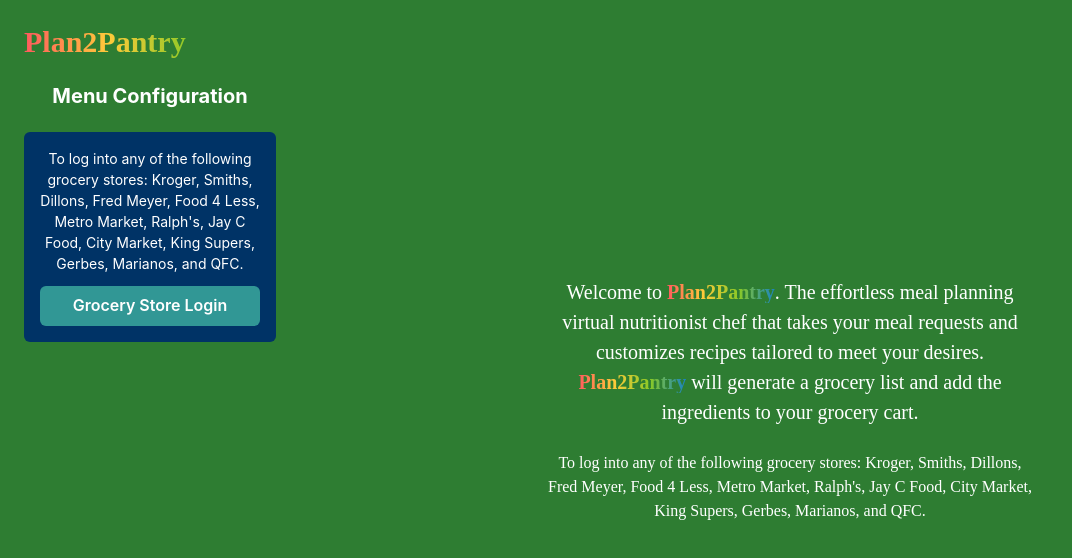
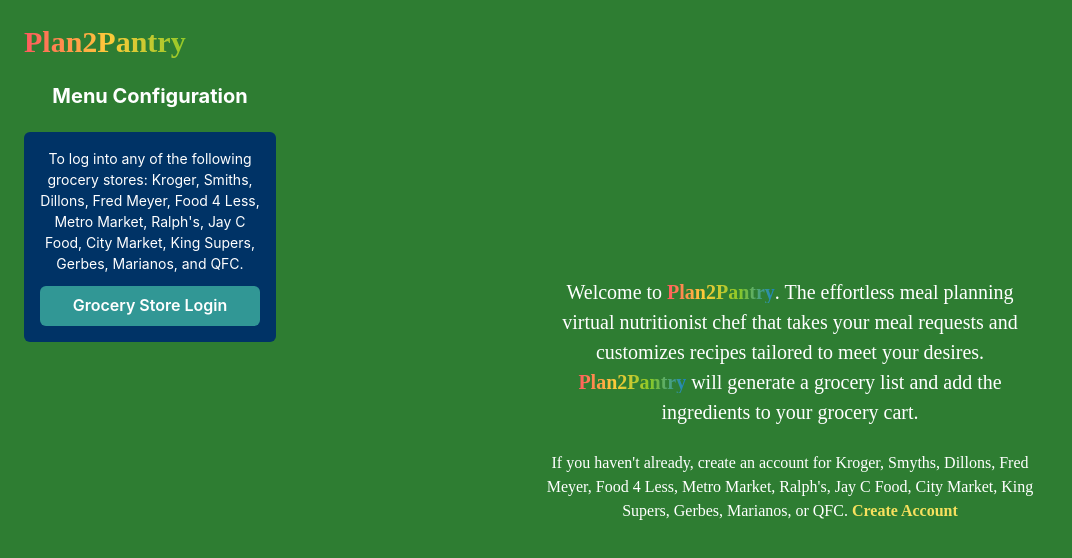
Before and after one commit to maa11235/meal-planner-frontend, a React (Create React App) app: page / in a window 1280 px wide. Shown: the top 558 px of the page, without its empty margins (0-1072 px from the left). Built offline with nearby package versions, Linux system fonts and the light colour scheme.

Commit message:
Update front end to include link for kroger sign in

```diff
--- a/src/App.js
+++ b/src/App.js
@@ -7,6 +7,7 @@
   Button,
   Text,
   extendTheme,
+  Link,
 } from "@chakra-ui/react";
 
 // Theme with dark green background
@@ -99,7 +100,7 @@
                 grocery cart.
               </Text>
 
-              {/* Grocery Store Info Paragraph */}
+              {/* Grocery Store Info Paragraph (updated) */}
               <Text
                 mt={6}
                 fontSize="md"
@@ -107,9 +108,17 @@
                 textAlign="center"
                 fontFamily="'Dancing Script', cursive"
               >
-                To log into any of the following grocery stores: Kroger, Smiths,
+                If you haven't already, create an account for Kroger, Smyths,
                 Dillons, Fred Meyer, Food 4 Less, Metro Market, Ralph's, Jay C
-                Food, City Market, King Supers, Gerbes, Marianos, and QFC.
+                Food, City Market, King Supers, Gerbes, Marianos, or QFC.{" "}
+                <Link
+                  href="https://www.kroger.com"
+                  isExternal
+                  color="yellow.300"
+                  fontWeight="bold"
+                >
+                  Create Account
+                </Link>
               </Text>
             </Box>
           ) : (
```
